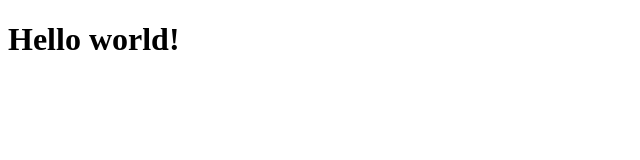
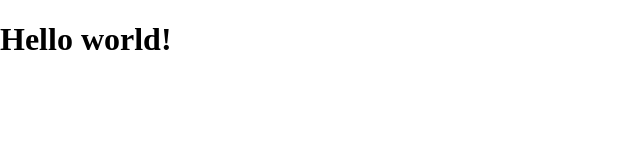
Before and after one commit to trevormangrum/thebackdrop, a Next.js app: page / in a window 1280 px wide. Shown: the top 160 px of the page, without its empty margins (0-640 px from the left). Built offline with nearby package versions, Linux system fonts and the light colour scheme.

Commit message:
Adds basic style folder

```diff
--- a/package.json
+++ b/package.json
@@ -29,6 +29,7 @@
     "prettier": "^2.3.1",
     "react": "17.0.2",
     "react-dom": "17.0.2",
+    "sass": "^1.35.0",
     "typescript": "^4.3.2"
   },
   "husky": {
--- /dev/null
+++ b/src/pages/_app.tsx
@@ -0,0 +1,7 @@
+import type { AppProps /*, AppContext */ } from 'next/app'
+import '../../styles/main.scss';
+function MyApp({ Component, pageProps }: AppProps) {
+  return <Component {...pageProps} />
+}
+
+export default MyApp
--- /dev/null
+++ b/styles/main.scss
@@ -0,0 +1,9 @@
+@use 'abstracts';
+@use 'components';
+@use 'pages';
+
+//Global styles for the site.
+html, body {
+    margin: 0;
+    padding: 0;
+}
```
Also changed, not shown: styles/abstracts/_index.scss (added), styles/abstracts/_mixins.scss (added), styles/abstracts/_variables.scss (added), styles/components/_index.scss (added), styles/pages/_index.scss (added), 1 other file (tests, documents, lock files or other folders).
